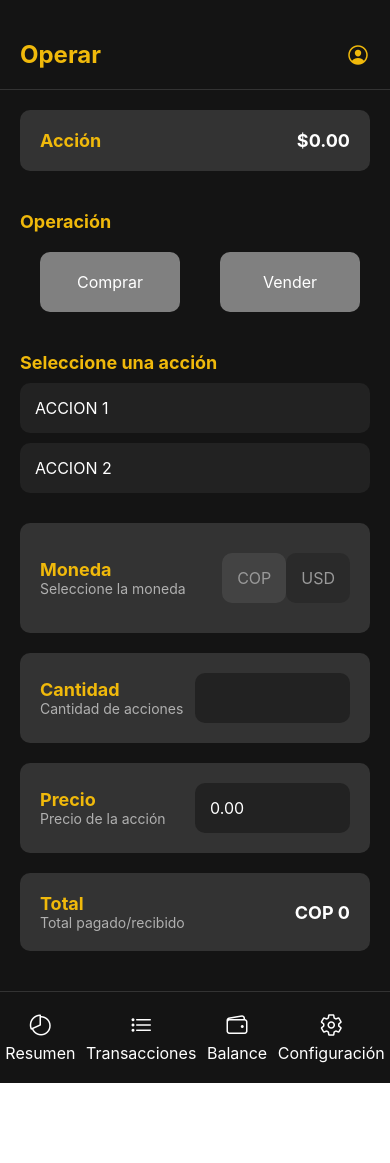
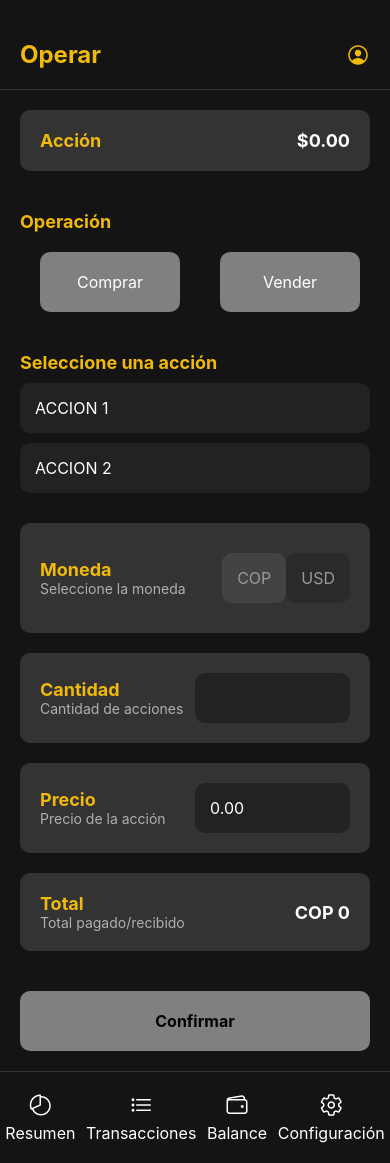
Before and after one commit to Julio937/ProyectoPMovil, a React Native app: screen /Trade in a window 390 px wide. Before the commit the page ends 1083 px from the top, so only its background shows below. Built offline with nearby package versions, Linux system fonts and the light colour scheme.

Commit message:
Update TradeScreen.js
Se agrego de nuevo el botón de confirmar

```diff
--- a/paginas/TradeScreen.js
+++ b/paginas/TradeScreen.js
@@ -289,6 +289,13 @@ export default function TradeScreen() {
           </View>
         </View>
       </ScrollView>
+      <TouchableOpacity
+        style={[styles.operarButton, { backgroundColor: isFormValid ? '#F0B90B' : 'gray' }]}
+        onPress={handleOperate}
+        disabled={!isFormValid}
+      >
+        <Text style={styles.operarButtonText}>Confirmar</Text>
+      </TouchableOpacity>
       <View style={styles.bottomMenu}>
         <TouchableOpacity style={styles.menuItem} onPress={handleHome}>
           <Ionicons name='pie-chart-outline' size={24} color='white' />
```
